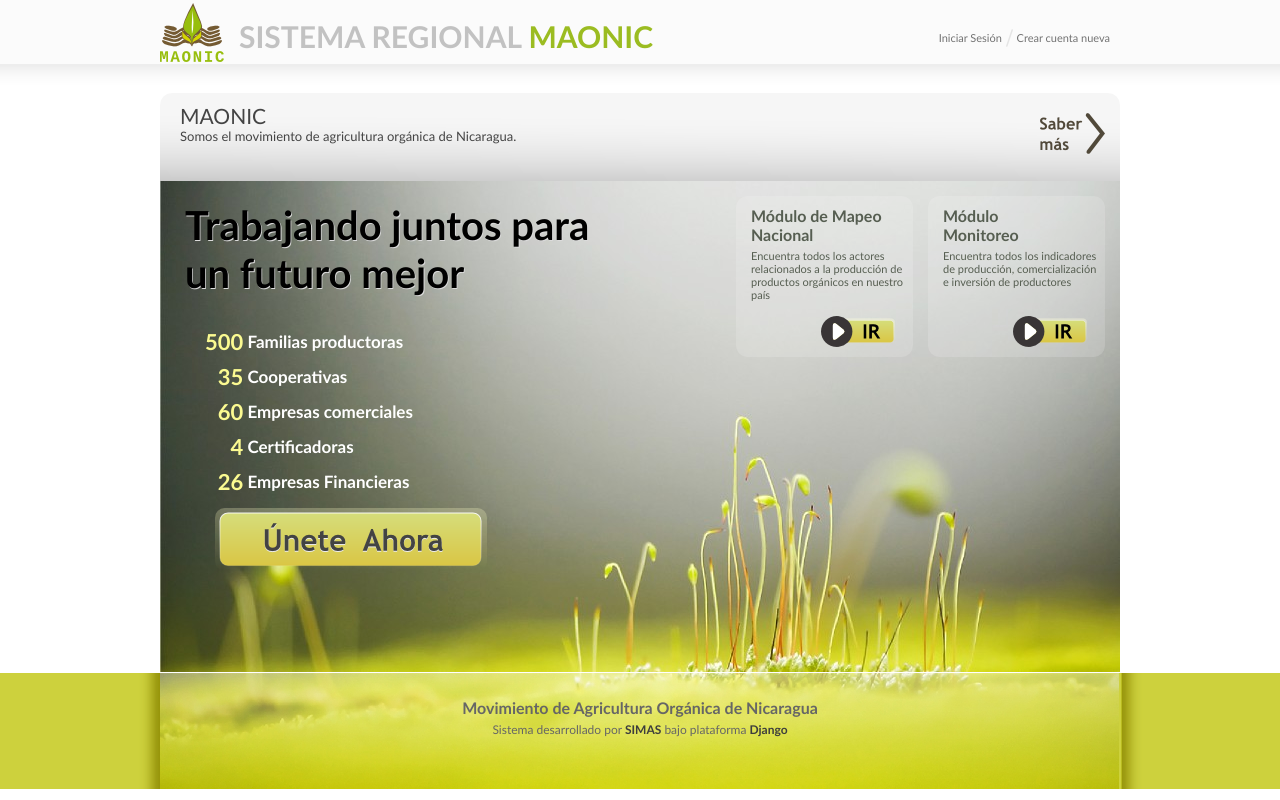
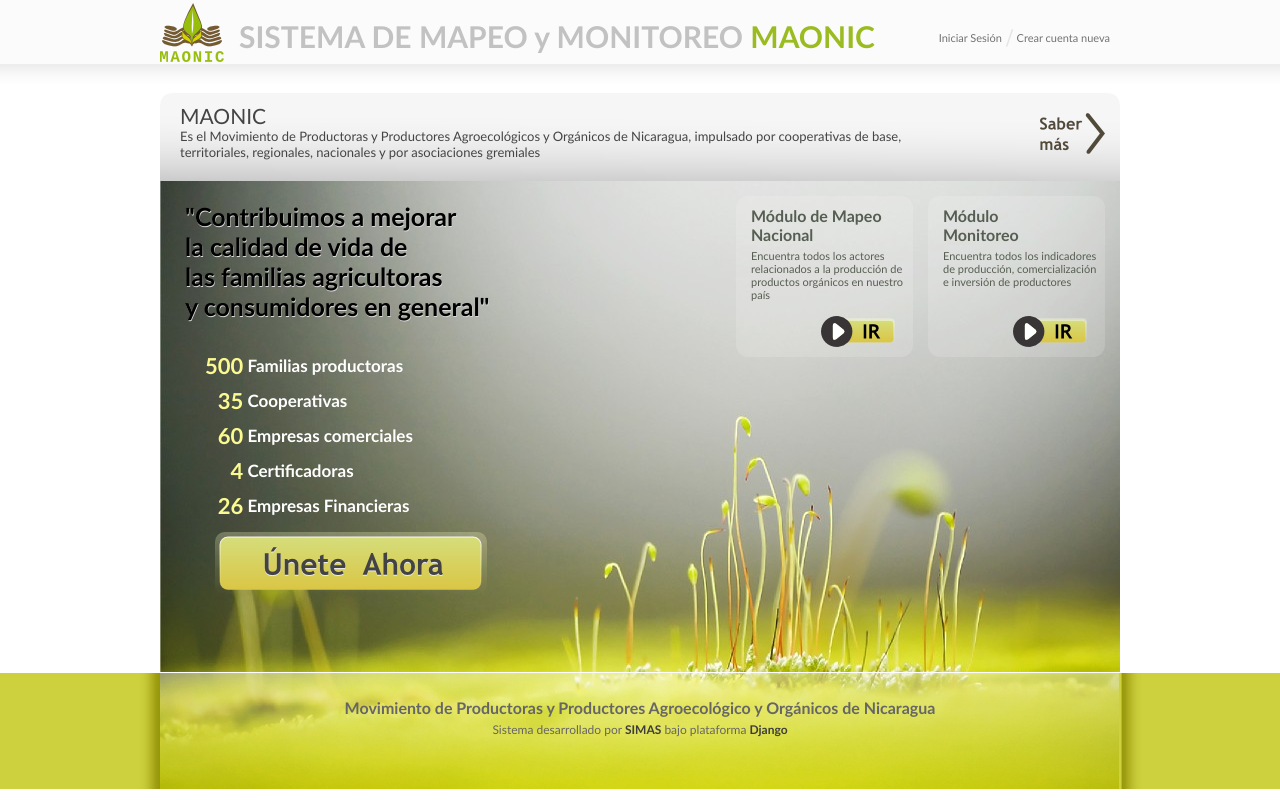
Before and after one commit to fitoria/maonic, a Django app: template templates/index.html in a window 1280 px wide. Run offline with Django 3.2, Linux system fonts and the light colour scheme; the template is opened without the code that fills it, so the values that code supplies are empty; parts of the project's set-up code (start-up, migrations or seed data) failed here and were passed over.

Commit message:
cambios de parrafos

```diff
--- a/media/css/maonic.css
+++ b/media/css/maonic.css
@@ -99,7 +99,7 @@ img{
     height: 491px;
 }
 .center_center .slogan{
-    font-size: 40px;
+    font-size: 25px;
     text-shadow: 0.02em 1px 0px #dbdbdb;
     font-weight: bold;
 }
--- a/templates/footer.html
+++ b/templates/footer.html
@@ -1,7 +1,7 @@
 <div class="footer">
     <div class="wrapper">
         <div class="centro">
-            <center><span>Movimiento de Agricultura Orgánica de Nicaragua</span></center>
+            <center><span>Movimiento de Productoras y Productores Agroecológico y Orgánicos de Nicaragua</span></center>
             <center>
                 <div class="credits">
                     Sistema desarrollado por <a href="http://simas.org.ni">SIMAS</a> bajo plataforma <a href="http://djangoproject.com">Django</a>
--- a/templates/header.html
+++ b/templates/header.html
@@ -1,7 +1,7 @@
 <div class="header">
     <div class="wrapper">
         <div class="logo"><a href="/"><img src="/files/images/logo.png" alt="Maonic Logo"></a></div>
-        <div class="name"><a href="/">SISTEMA REGIONAL <span>MAONIC</span></a></div>
+        <div class="name"><a href="/">SISTEMA DE MAPEO y MONITOREO <span>MAONIC</span></a></div>
         <div class="sign">
             {% if user.is_authenticated %}
             <span>Bienvenido</span> {{ user.username }}&nbsp;<img class="separator" src="/files/images/separador.png" alt="separador">
--- a/templates/index.html
+++ b/templates/index.html
@@ -14,7 +14,7 @@
                     <div class="description">
                         <div class="title">MAONIC</div>
                         <div>
-                            Somos el movimiento de agricultura orgánica de Nicaragua.
+                            Es el Movimiento de Productoras y Productores Agroecológicos y Orgánicos de Nicaragua, impulsado por  cooperativas de base, territoriales, regionales, nacionales y por asociaciones gremiales
                         </div>
                     </div>
                     <div class="saber_mas">
@@ -25,8 +25,10 @@
                 <div class="center_center">
                     <div class="left">
                         <div class="slogan">
-                            Trabajando juntos para<br>
-                            un futuro mejor
+                            "Contribuimos a mejorar<br>
+                            la calidad de vida de<br>
+                            las familias agricultoras<br>
+                            y consumidores en general"
                         </div>
                         <br>
                         <div>
```
